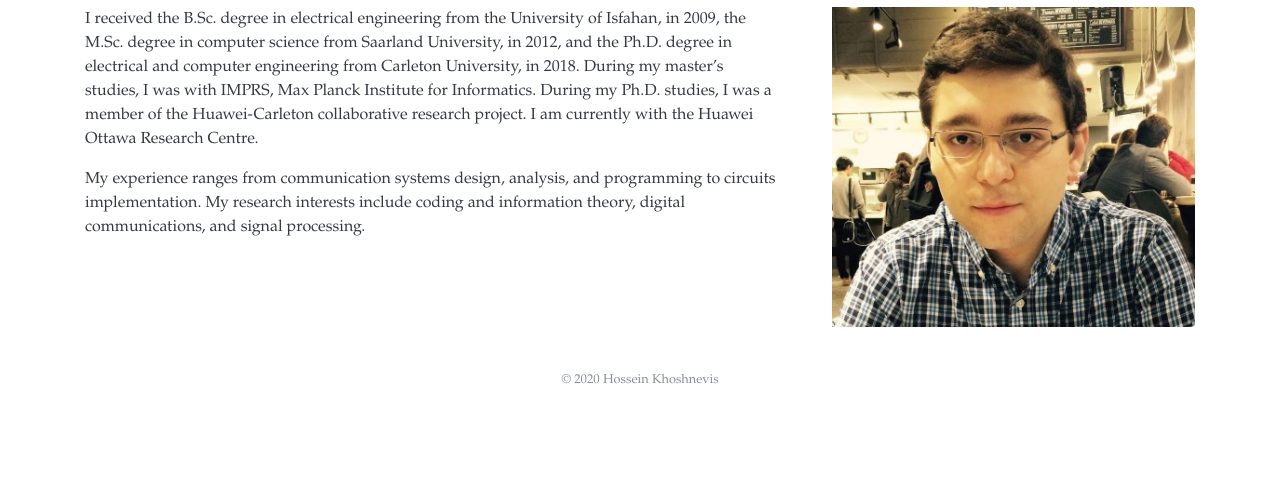
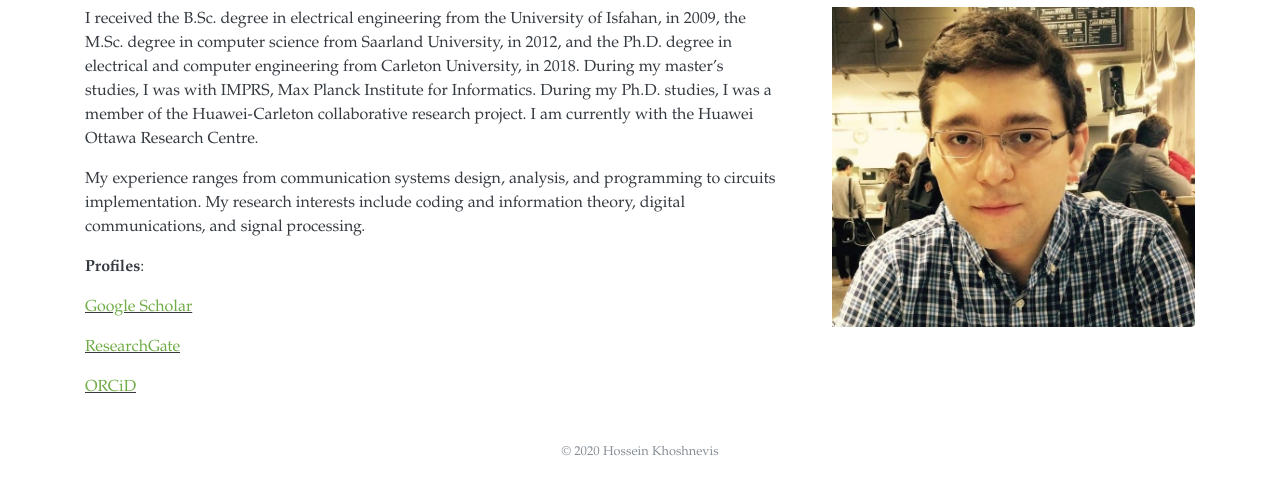
Before and after one commit to hosseinkhoshnevis/hosseinkhoshnevis.github.io, a plain HTML site: page index.html in a window 1280 px wide. Shown: the part 99-594 px from the top of the page. Drawn offline with Linux system fonts and the light colour scheme; a web font is replaced by a local one.

Commit message:
Update index.html

```diff
--- a/index.html
+++ b/index.html
@@ -97,6 +97,7 @@
           <img class="img-fluid rounded mx-auto mb-3 d-block float-right" style="max-height: 20rem;display: table-cell; padding-left: 50px;" src="/photos/khoshnevis.jpg" alt="Hossein Khoshnevis">
           <p>I received the B.Sc. degree in electrical engineering from the University of Isfahan, in 2009, the M.Sc. degree in computer science from Saarland University, in 2012, and the Ph.D. degree in electrical and computer engineering from Carleton University, in 2018. During my master’s studies, I was with IMPRS, Max Planck Institute for Informatics. During my Ph.D. studies, I was a member of the Huawei-Carleton collaborative research project. I am currently with the Huawei Ottawa Research Centre. </p>
           <p>My experience ranges from communication systems design, analysis, and programming to circuits implementation. My research interests include coding and information theory, digital communications, and signal processing.</p>
+          <p><strong>Profiles</strong>:</p><p><span  style="text-decoration: underline;"><a  href="https://scholar.google.com/citations?user=5tg94MgAAAAJ" target="_blank">Google Scholar</a></span></p><p><span style="text-decoration: underline;"><a href="https://www.google.com/url?q=https%3A%2F%2Fwww.researchgate.net%2Fprofile%2FHossein_Khoshnevis&amp;sa=D&amp;sntz=1&amp;usg=AFQjCNEpneYXSgMIYSB2EN5Jo8rGIxzhdw" target="_blank">ResearchGate</a></span></p><p><span style="text-decoration: underline;"><a href="https://www.google.com/url?q=https%3A%2F%2Forcid.org%2F0000-0003-2175-068X&amp;sa=D&amp;sntz=1&amp;usg=AFQjCNGYYtlz8XGyDS1if4oCu3vHNqgTfQ" target="_blank">ORCiD</a></span></p>
 
       </div>
     </div>
```
